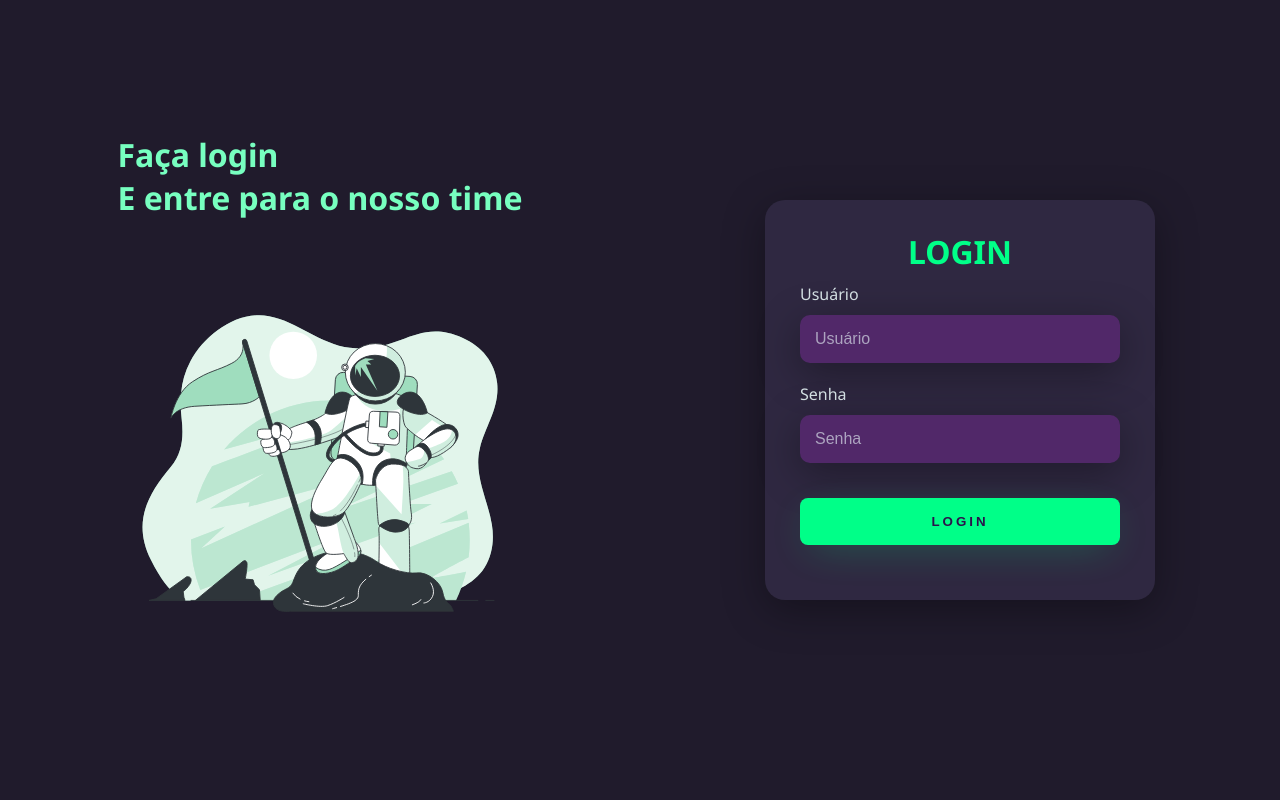
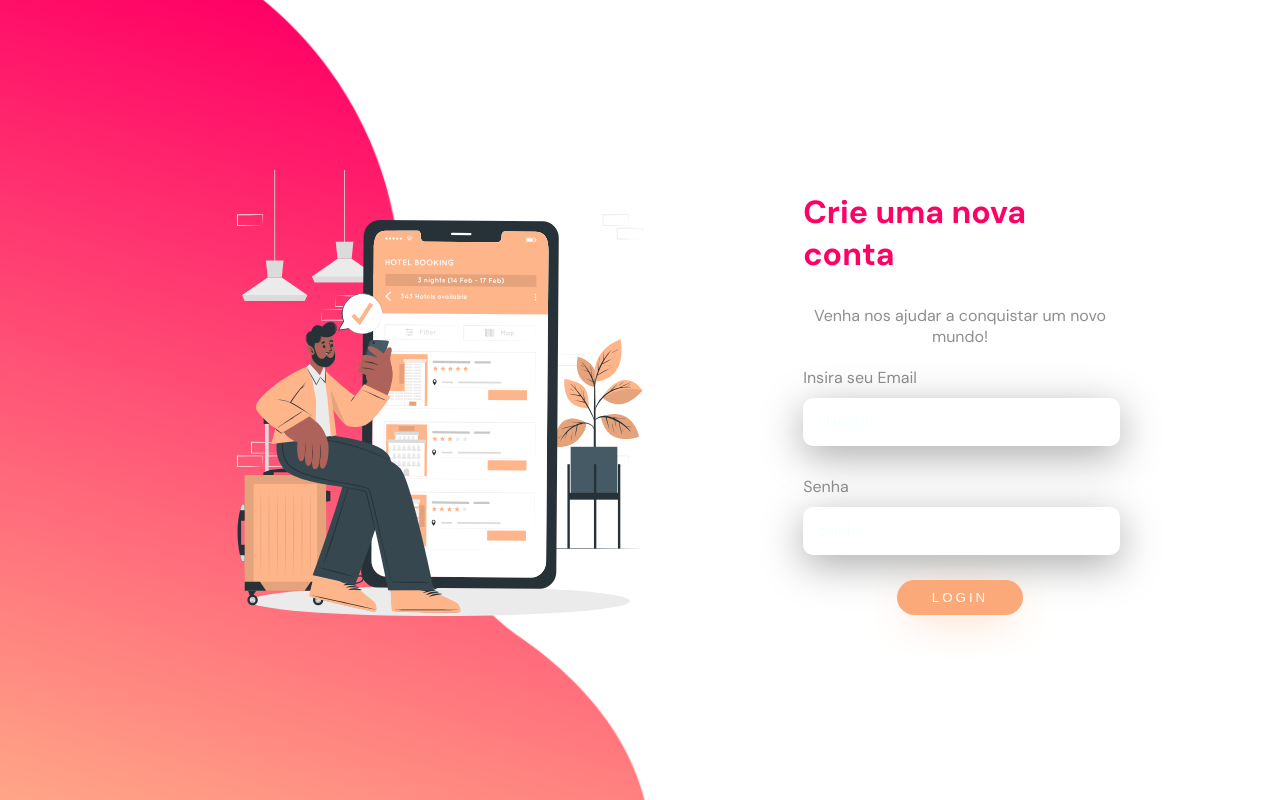
Before and after one commit to KaremSenhorini/primeiro-login, a plain HTML site: page index.html in a window 1280 px wide. Drawn offline with Linux system fonts and the light colour scheme.

Commit message:
loginpage

```diff
--- a/index.html
+++ b/index.html
@@ -10,14 +10,16 @@
 <body>
     <div class='main-login'>
 	<div class='left-login'>
-	<h1> Faça login <br> E entre para o nosso time</h1>
-        <img src = 'astronaut-animate.svg' class= 'left-login-img' alt="astronauta">
+        <img class="wave" src="wave.png">
+        <img src = 'homem.svg' class= 'left-login-img' alt="homem">
     </div>
         <div class="right-login">
             <div class="card-login">
-                <h1> LOGIN </h1>
+                <h1> Crie uma nova conta </h1>
+                <div class="card-login2">
+                 Venha nos ajudar a conquistar um novo mundo!
                 <div class= 'textfield'>
-                    <label for = 'usuario'>Usuário</label>
+                    <label for = 'usuario'>Insira seu Email</label>
                     <input type="text" nome="usuario" placeholder="Usuário">
                 </div>
                     <div class= 'textfield'>
@@ -27,6 +29,7 @@
                         <button class="btn-login"> Login </button>
             </div>
         </div>
+    </div>
 </div>
 </body>
 </html>
--- a/styles.css
+++ b/styles.css
@@ -1,14 +1,14 @@
-@import url('https://fonts.googleapis.com/css2?family=Noto+Sans:wght@400;700&display=swap');
+@import url('https://fonts.googleapis.com/css2?family=DM+Sans:wght@400;700&family=Noto+Sans:wght@400;700&display=swap');
 
 body {
     margin: 0;
-    font-family: 'Noto Sans', sans-serif;
+    font-family: 'DM Sans', sans-serif;
 }
 
 .main-login{
     width: 100vw;
     height: 100vh;
-    background: #201b2c;
+    background: #ffffff;
     display: flex;
     justify-content: center;
     align-items: center;
@@ -23,12 +23,22 @@ body {
     flex-direction: column;
 }
 
+.wave{
+	position: fixed;
+	bottom: 0;
+	left: 0;
+	height: 100%;
+}
+
 .left-login > h1 {
-    color: #77ffc0;
+    color: #FFB58A;
 }
 
 .left-login-img{
-    width: 35vw;
+    position: fixed;
+	bottom: 150px;
+	left: 200px;
+	height: 60%;
 }
 
 
@@ -46,16 +56,25 @@ body {
     justify-content: center;
     align-items: center;
     flex-direction: column;
-    padding: 30px 35px;
-    background: #2f2841;
+    padding: 20px 35px;
+    background: #ffffff;
     border-radius: 20px;
-    box-shadow: 0px 10px 40px #00000056;
 }
 
 .card-login > h1 {
-    color: #00ff88;
+    color: #FF0065;
     font-weight: 800;
     margin:0;
+    padding: 20px 0.1em;
+}
+
+.card-login2 {
+    color: #8F8E8E;
+    font-weight: 100;
+    padding: 10px 0.1em;
+    margin: 0 auto;
+    text-align: center;
+
 }
 
 .textfield{
@@ -65,6 +84,7 @@ body {
     align-items: flex-start;
     justify-content: center;
     margin: 10px 0px;
+    padding: 10px 0.1em;
 }
 
 .textfield > input {
@@ -72,8 +92,8 @@ body {
     border: none;
     border-radius: 10px;
     padding: 15px;
-    background: #512869;
-    color: #f0ffffde;
+    background: #ffffff;
+    color: #615b5b;
     font-size: 12pt;
     box-shadow: 0px 10px 40px #00000056;
     outline: none;
@@ -81,7 +101,7 @@ body {
 }
 
 .textfield > label {
-    color: #f0ffffde;
+    color: #8F8E8E;
     margin-bottom: 10px;
 }
 
@@ -90,19 +110,23 @@ body {
 }
 
 .btn-login{
-    width: 100%;
-    padding: 16px 0px;
-    margin: 25px;
+    width: 40%;
+    padding: 10px 0px;
+    margin: 5px;
     border: none;
-    border-radius: 8px;
-    outline: none;
+    border-radius: 30px;
     text-transform: uppercase;
-    font-weight: 800;
     letter-spacing: 3px;
-    color: #2b134b;
-    background: #00ff88;
+    color: #ffffff;
     cursor: pointer;
-    box-shadow: 0px 10px 40px -12px #00ff8052;
+    background: #fca979;
+    box-shadow: 0px 10px 40px -12px #fca979;
+    font-weight: 200;
+}
+
+.btn-login:hover {
+    background: rgb(255,181,138);
+    background: linear-gradient(90deg, rgba(255,181,138,1) 0%, rgba(255,0,101,1) 100%);
 }
 
 @media only screen and (max-width: 950px){
```
Also changed, not shown: astronaut-animate.svg (deleted), homem.svg (added), wave.png (added).
